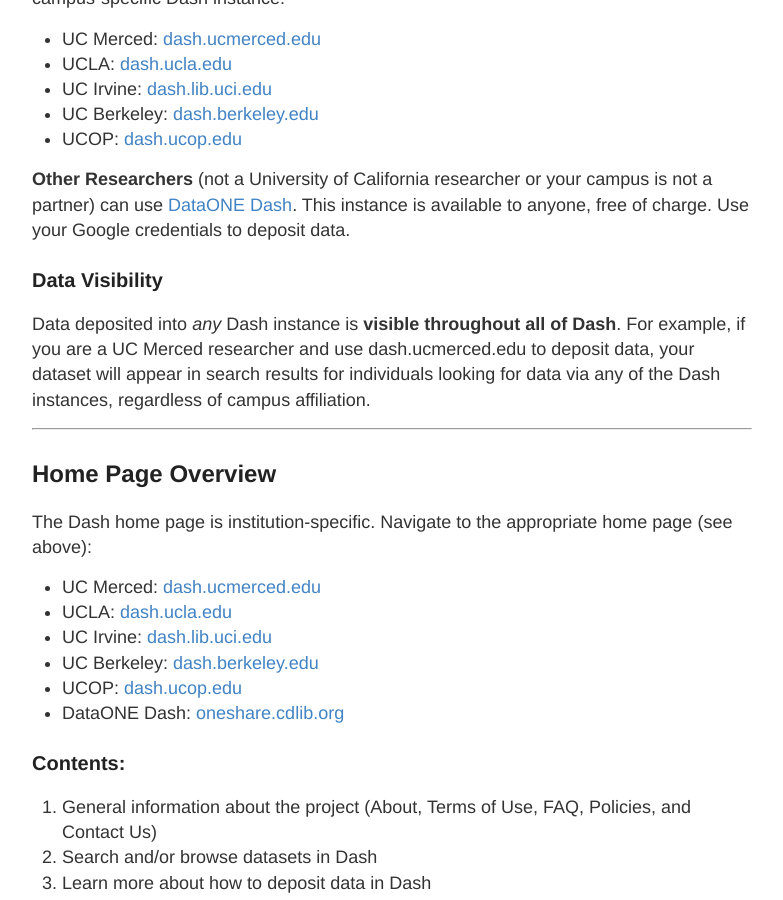
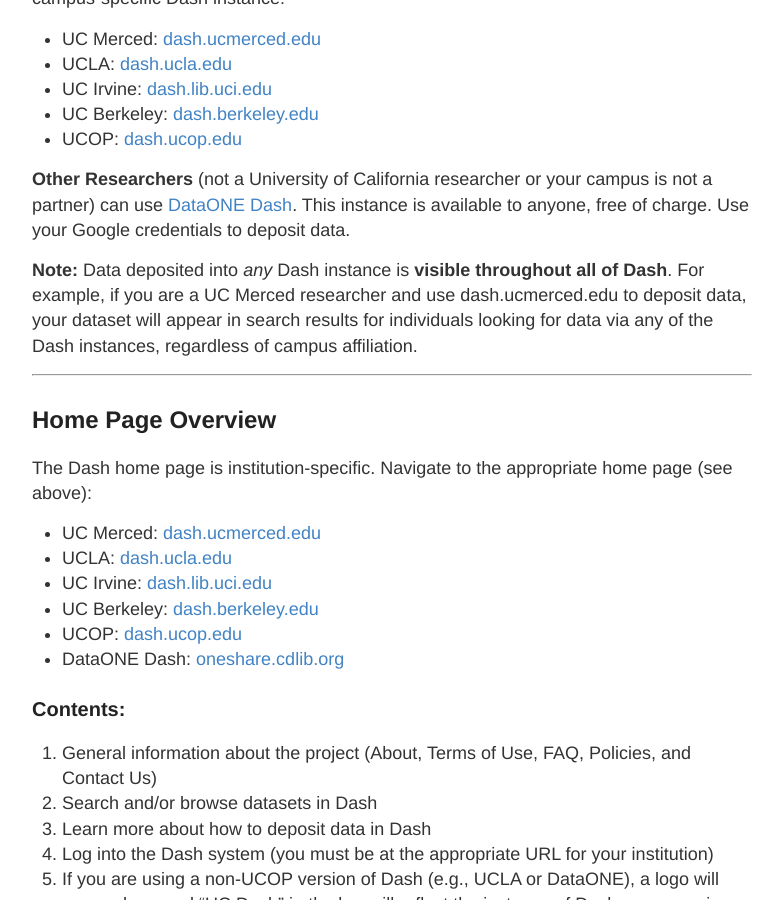
Before and after one commit to CDLUC3/dash, a Jekyll site: the page built from user-guide.md, in a window 1280 px wide and 900 px high, scrolled down 396 px. Shown: the whole window, without its empty margins (248-1031 px from the left). Built offline with Jekyll 4.4.1, drawn with Linux system fonts in a browser that asks for light colours.

Commit message:
Update user-guide.md

```diff
--- a/user-guide.md
+++ b/user-guide.md
@@ -17,9 +17,7 @@
 
 **Other Researchers** (not a University of California researcher or your campus is not a partner) can use [DataONE Dash](http://oneshare.cdlib.org). This instance is available to anyone, free of charge. Use your Google credentials to deposit data.
 
-### Data Visibility
-
-Data deposited into _any_ Dash instance is **visible throughout all of Dash**. For example, if you are a UC Merced researcher and use dash.ucmerced.edu to deposit data, your dataset will appear in search results for individuals looking for data via any of the Dash instances, regardless of campus affiliation.
+**Note:** Data deposited into _any_ Dash instance is **visible throughout all of Dash**. For example, if you are a UC Merced researcher and use dash.ucmerced.edu to deposit data, your dataset will appear in search results for individuals looking for data via any of the Dash instances, regardless of campus affiliation.
 
 ***
 
```
